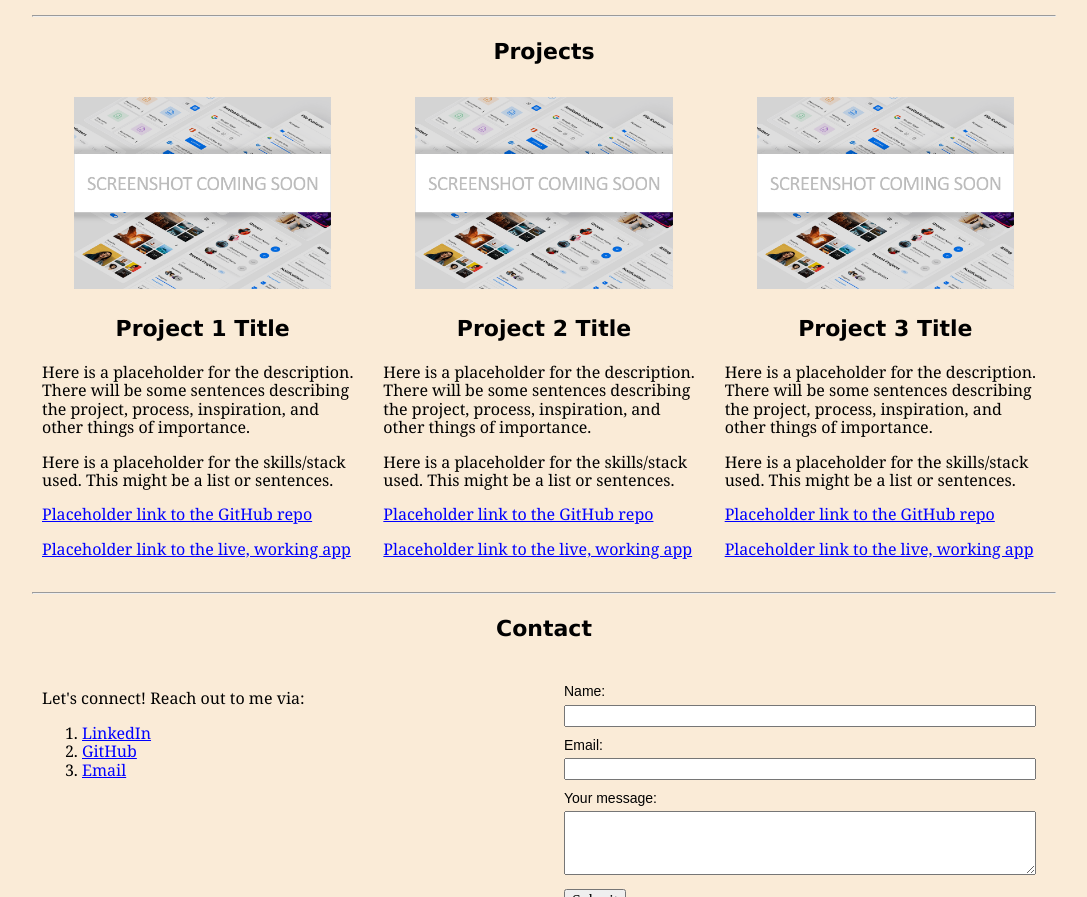
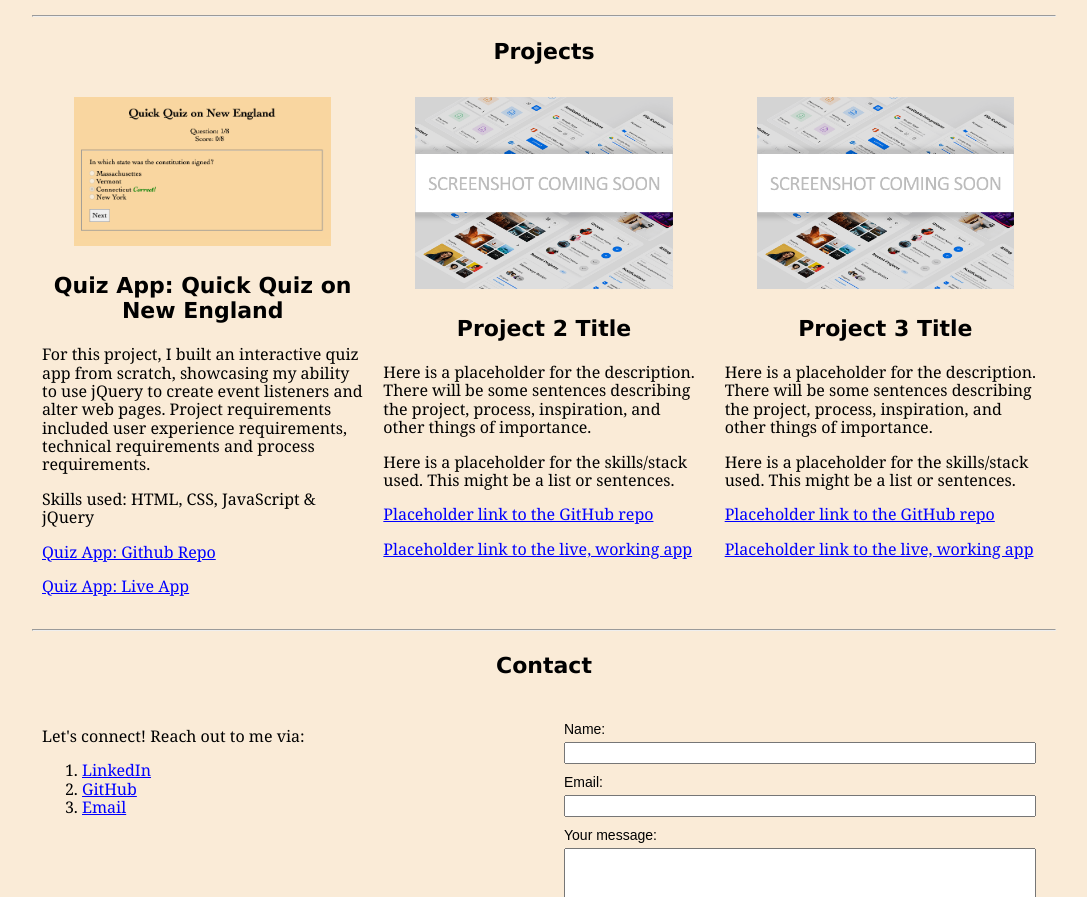
Before and after one commit to sneakin-allie/responsive-portfolio, a plain HTML site: page index.html in a window 1280 px wide. Shown: the part 1169-2066 px from the top of the page, without its empty margins (96-1183 px from the left). Drawn offline with nearby package versions, Linux system fonts and the light colour scheme.

Commit message:
Commit with quiz app added to projects

```diff
--- a/index.html
+++ b/index.html
@@ -75,18 +75,18 @@
 
   <hr>
 
-    <!-- Project section (w/ placeholders for now) -->
+    <!-- Project section (w/ placeholders) -->
     <section>
     <h3>Projects</h3>
       <div class="group">
 
         <div class="item1 container">
-        <img src="placeholder.png" alt="placeholder image">
-        <h3>Project 1 Title</h3>
-        <p class="text-left">Here is a placeholder for the description. There will be some sentences describing the project, process, inspiration, and other things of importance.</p>
-        <p class="text-left">Here is a placeholder for the skills/stack used. This might be a list or sentences.</p>
-        <p class="text-left"><a href="https://github.com/sneakin-allie">Placeholder link to the GitHub repo</a></p>
-        <p class="text-left"><a href="https://github.com/sneakin-allie">Placeholder link to the live, working app</a></p>
+        <img src="question-1-answered.png" alt="quiz-app-question-1">
+        <h3>Quiz App: Quick Quiz on New England</h3>
+        <p class="text-left">For this project, I built an interactive quiz app from scratch, showcasing my ability to use jQuery to create event listeners and alter web pages. Project requirements included user experience requirements, technical requirements and process requirements.</p>
+        <p class="text-left">Skills used: HTML, CSS, JavaScript & jQuery</p>
+        <p class="text-left"><a href="https://github.com/sneakin-allie/quiz-app">Quiz App: Github Repo</a></p>
+        <p class="text-left"><a href="https://sneakin-allie.github.io/quiz-app/">Quiz App: Live App</a></p>
         </div>
 
         <div class="item1 container">
```
Also changed, not shown: style.css (+0 -9 lines), question-1-answered.png (added).
